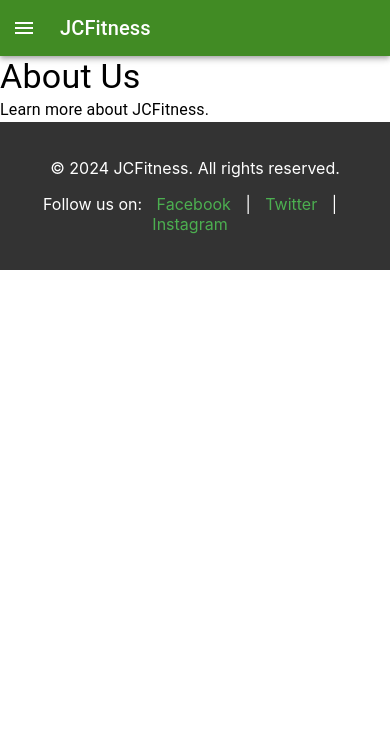
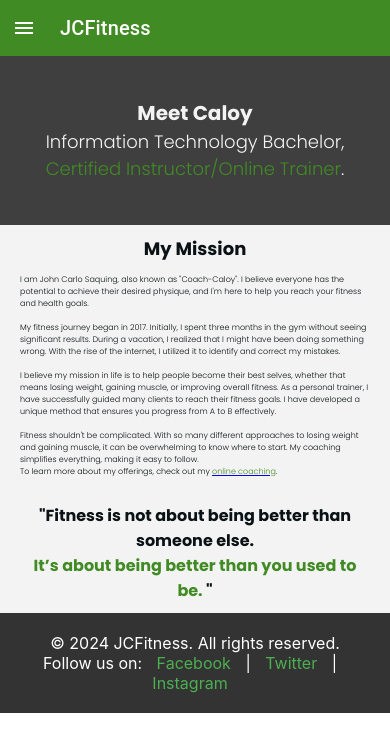
Before and after one commit to Caloy1218/FitnessWebsite, a React (Create React App) app in the folder Client/jcf-fitness/: page /about in a window 390 px wide. Shown: the top 752 px of the page. Built offline with nearby package versions, Linux system fonts and the light colour scheme.

Commit message:
about component changes

```diff
--- a/Client/jcf-fitness/src/App.css
+++ b/Client/jcf-fitness/src/App.css
@@ -1,3 +1,8 @@
 .header{
   font-family: poppins;
 }
+*,html{
+  padding:0px;
+  margin:0px;
+  box-sizing: border-box;
+}
--- /dev/null
+++ b/Client/jcf-fitness/src/components/About/About.css
@@ -0,0 +1,72 @@
+.about-container{
+    font-family: poppins;
+    height: auto;
+}
+.about-container .about-me{
+    height: 20vh;
+    display: flex;
+    background: #3f3f3f;
+    justify-content: space-between;
+    align-items: center;
+    padding: 0 300px;
+    color: #f3f3f3;
+}
+.about-me h1{
+    margin: 0px;
+    font-size: 50px;
+}
+.about-me p{
+    font-size: 30px;
+    font-weight: 300;
+}
+.about-container span{
+    color:#418B24;
+}
+.mission{
+    height:auto;
+    padding:30px 100px;
+    background-color: #f3f3f3;
+    color:#0B1215;
+    display: flex;
+    justify-content: center;
+    flex-direction: column;
+    align-items: center;
+}
+.mission h2{
+    font-size: 40px;
+}
+.mission p{
+    font-size: 22px;
+    font-weight: 300;
+}
+.mission h3{
+    font-size: 30px;
+    text-align: center;
+}
+
+@media (max-width: 768px) {
+    .about-container  .about-me{
+        flex-direction: column;
+        padding: 0px;
+        justify-content:center;
+    }
+    .about-me h1{
+        font-size: 20px;
+    }
+    .about-me p{
+        font-size: 18px;
+    }
+    .mission{
+        padding:10px 20px;
+        justify-content: start;
+    }
+    .mission p{
+        font-size: 8px;
+    }
+    .mission h2{
+        font-size: 18px;
+    }
+    .mission h3{
+        font-size: 16px;
+    }
+}
--- a/Client/jcf-fitness/src/components/About/About.jsx
+++ b/Client/jcf-fitness/src/components/About/About.jsx
@@ -1,12 +1,31 @@
 // src/components/About.js
-import React from 'react';
-import { Typography } from '@mui/material';
-
+import { Link } from 'react-router-dom';
+import './About.css';
 const About = () => {
   return (
-    <div>
-      <Typography variant="h4">About Us</Typography>
-      <Typography variant="body1">Learn more about JCFitness.</Typography>
+    <div className='about-container'>
+      <div className="about-me">
+        <h1>Meet Caloy</h1>
+        <p>Information Technology Bachelor, <br/> <span> Certified Instructor/Online Trainer</span>.</p>
+      </div>
+      <div className="mission">
+        <h2>My Mission</h2>
+        <p>
+          <br/>
+          I am John Carlo Saquing, also known as "Coach-Caloy". I believe everyone has the potential to achieve their desired physique, and I'm here to help you reach your fitness and health goals.
+          <br/>
+          <br/>
+          My fitness journey began in 2017. Initially, I spent three months in the gym without seeing significant results. During a vacation, I realized that I might have been doing something wrong. With the rise of the internet, I utilized it to identify and correct my mistakes.
+          <br/> <br/>
+          I believe my mission in life is to help people become their best selves, whether that means losing weight, gaining muscle, or improving overall fitness. As a personal trainer, I have successfully guided many clients to reach their fitness goals. I have developed a unique method that ensures you progress from A to B effectively.
+          <br/> <br/>
+          Fitness shouldn't be complicated. With so many different approaches to losing weight and gaining muscle, it can be overwhelming to know where to start. My coaching simplifies everything, making it easy to follow.
+          <br/>
+          To learn more about my offerings, check out my <Link to="/online-coaching"><span>online coaching</span></Link>.
+          </p>
+          <br/>
+          <h3>"Fitness is not about being better than someone else. <br/><span>It’s about being better than you used to be.</span> "</h3>
+      </div>
     </div>
   );
 };
--- a/Client/jcf-fitness/src/components/Home/Home.css
+++ b/Client/jcf-fitness/src/components/Home/Home.css
@@ -26,7 +26,6 @@
 }
 .title-container h3{
     font-size: 25px;
-    margin-top:-35px;
     font-weight: 300;
 }
 .home-container span{
@@ -63,15 +62,18 @@
     padding: 0px 40px;
     justify-content: center;
     gap:50px;
+    align-items: center;
 }
 .meet-coach {
     display: flex;
     flex-direction: column;
     padding: 0 20px;
     width: 60%;
+    color:#0B1215;
+    gap:20px;
 }
 .meet-coach h2{
-    font-size: 35px;
+    font-size: 40px;
 }
 .meet-coach p{
     line-height: 40px;
@@ -81,7 +83,7 @@
 .meet-coach button{
     width: 200px;
     padding:10px;
-    font-size: 22px;
+    font-size: 18px;
     border-radius: 5px;
     border: none;
     background-color: #418B24;
@@ -92,6 +94,7 @@
     color:#418B24;
     border: 1px solid #418B24;
 }
+
 .meet-coach-container img{
     width: 450px;
     border-radius: 5px;
@@ -106,7 +109,6 @@
     }
     .title-container h3{
         font-size: 18px;
-        margin-top:-25px;
     }
     .content-container{
         height: 25vh;
--- a/Client/jcf-fitness/src/components/Home/Home.jsx
+++ b/Client/jcf-fitness/src/components/Home/Home.jsx
@@ -1,6 +1,9 @@
-// src/components/Home.js
+import React from 'react';
+import { Link } from 'react-router-dom';
 import './Home.css';
-import meetCoach from'../Assets/meet-coach.jpeg';
+import meetCoach from '../Assets/meet-coach.jpeg';
+import Button from '@mui/material/Button';
+import ArrowForwardIosIcon from '@mui/icons-material/ArrowForwardIos';
 
 const Home = () => {
   return (
@@ -11,8 +14,7 @@ const Home = () => {
       </div>
       <div className="content-container">
         <h2>READY TO <span>TRANSFORM</span> YOUR LIFE <br/> AND BUILD <span>STRENGTH</span>?</h2>
-        <p>The journey begins with you.
-        Keep it simple.</p>
+        <p>The journey begins with you. Keep it simple.</p>
       </div>
       <div className="coach-content-container">
         <div className="meet-coach-container">
@@ -23,7 +25,11 @@ const Home = () => {
             <br/>
             My mission is to help individuals achieve their best selves, whether that means losing weight, building muscle, or improving overall fitness. To fully embrace life, we must change our mindset—positivity is essential.
             </p>
-            <button>Learn More</button>
+            <Link to="/about">
+              <Button variant="contained">
+                Learn More <ArrowForwardIosIcon sx={{ marginLeft: '10px' }} />
+              </Button>
+            </Link>
           </div>
         </div>
       </div>
```
